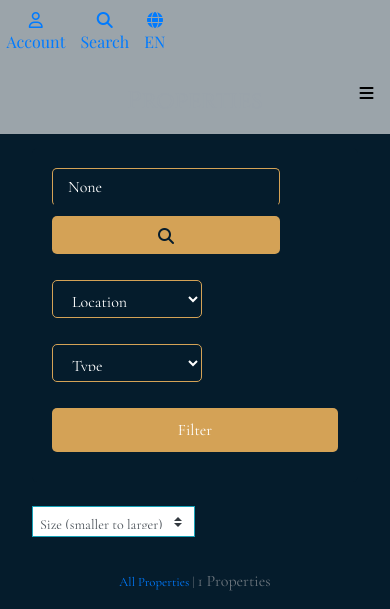
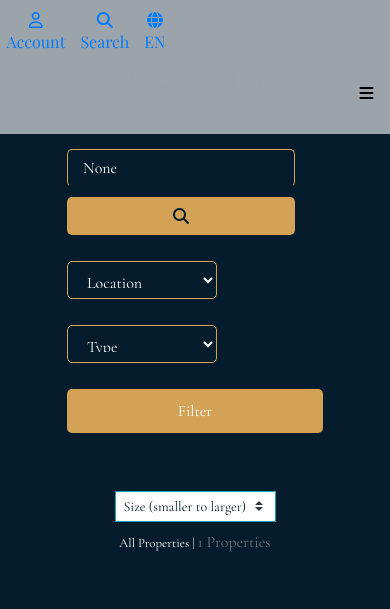
Before and after one commit to Lilla-Kavecsanszki/residenza126, a Django app: page /properties/ in a window 390 px wide. Shown: the top 609 px of the page. Run offline with Django 4.2, Linux system fonts and the light colour scheme; tables that the repository leaves empty hold one stand-in row (values such as "Sample post"); grey boxes marked "Sample" are stand-in pictures; some libraries are stand-ins or nearby versions; some web fonts are replaced.

Commit message:
Adjusted front end on Properties page

```diff
--- a/construction/templates/construction/construction.html
+++ b/construction/templates/construction/construction.html
@@ -43,6 +43,12 @@
             </div>
         </div>
 
+        <div class="help-button shadow-sm rounded-0">
+            <a class="help-link d-flex h-100" href="{% url 'contact_us' %}">
+                <i class="fa-solid fa-circle-info fa-bounce fa-xl mx-auto my-auto" style="color: #daa520;"></i>
+            </a>
+        </div>
+
         <!-- Add more projects as needed -->
     </div>
 </section>
--- a/properties/templates/properties/properties.html
+++ b/properties/templates/properties/properties.html
@@ -17,11 +17,12 @@
     <hr/>
 
     <!-- Search and Filter Banner -->
+    <div class="search-box text-center">
         <div class="search-banner mb-4">
             <form class="form-inline" method="GET" action="{% url 'all_properties' %}">
                 <div class="form-group mr-2">
                     <input type="text" class="form-control" placeholder="Search by Name" name="q" value="{{ search_query }}">
-                <button class="form-control btn border-0" type="submit">
+                    <button class="form-control btn" type="submit">
                         <span class="icon"><i class="fas fa-search fa-lg" style="color: #051c2c;"></i></span>
                     </button>
                 </div>
@@ -48,72 +49,102 @@
                 <button type="submit" class="btn btn-primary">Filter</button>
             </form>
         </div>
+    </div>
 
-    <div class="row mt-1 mb-2">
-        <div class="col-12 col-md-6 order-md-first">
-            <div class="sort-select-wrapper w-50">
+    <div class="row mt-1 mb-5 align-items-center justify-content-center sorting-box">
+        <div class="col-12 col-md-6 d-flex justify-content-center mb-2 mb-md-0">
+            <div class="sort-select-wrapper">
                 <select id="sort-selector"
                     class="custom-select custom-select-sm rounded-0 border border-{% if current_sorting != 'None_None' %}info{% else %}black{% endif %}">
                     <option value="size_asc" {% if current_sorting == 'size_asc' %}selected{% endif %}>Size (smaller to larger)</option>
                     <option value="size_desc" {% if current_sorting == 'size_desc' %}selected{% endif %}>Size (larger to smaller)</option>
                     <option value="price_asc" {% if current_sorting == 'price_asc' %}selected{% endif %}>Price (low to high)</option>
                     <option value="price_desc" {% if current_sorting == 'price_desc' %}selected{% endif %}>Price (high to low)</option>
-
                 </select>
             </div>
         </div>
-        <div class="col-12 col-md-6 my-auto order-md-last d-flex justify-content-center">
-            <p class="text-muted mt-3 text-center text-md-left">
+        <div class="col-12 col-md-6 d-flex justify-content-center align-items-center">
+            <p class="text-muted mb-0 text-center text-md-left">
                 {% if search_query or current_locations or current_sorting != 'None_None' %}
-                <span class="small"><a href="{% url 'all_properties' %}">All Properties</a> | </span>
+                <span class="small text-white"><a class="text-white" href="{% url 'all_properties' %}">All Properties</a> | </span>
                 {% endif %}
                 {{ properties|length }} Properties{% if search_query %} found for <strong>"{{ search_query }}"</strong>{% endif %}
             </p>
         </div>
     </div>
 
-    <div class="property-container mb-3 col-10 offset-1">
+    <div class="property-container mb-3">
         <div class="row">
             {% for property in properties %}
-            <div class="col-lg-4 col-md-6">
-                <div class="card h-100 border-0 text-center">
-                    {% if property.image %}
+            <div class="col-12 col-sm-6 col-md-4 mb-4">
+                <div class="card h-100 border-0">
+                    {% if property.video %}
+                    <!-- Render video if available -->
                     <a href="{% url 'property_detail' property.id %}">
-                        <img class="card-img-top img-fluid" src="{{ property.image.url }}" alt="{{ property.name }}" />
+                        <video class="card-img-top img-fluid" autoplay muted loop>
+                            <source src="{{ property.video.url }}" type="video/mp4">
+                            Your browser does not support the video tag.
+                        </video>
+                    </a>
+                    {% elif property.image %}
+                    <!-- Render image if video is not available -->
+                    <a href="{% url 'property_detail' property.id %}">
+                        <img class="card-img-top img-fluid" src="{{ property.image.url }}" alt="{{ property.name }}">
                     </a>
                     {% else %}
+                    <!-- Fallback image if neither video nor image is available -->
                     <a href="{% url 'property_detail' property.id %}">
-                        <img class="card-img-top img-fluid" src="{% static 'img/noimage.png' %}" alt="{{ property.name }}" />
+                        <img class="card-img-top img-fluid" src="{{ MEDIA_URL }}noimage.png" alt="{{ property.name }}">
                     </a>
                     {% endif %}
                     <div class="card-body pb-0">
-                        <p class="mb-2">{{ property.name }}</p>
-                        <p class="small mt-1 mb-3">
-                            <a class="text-muted" href="{% url 'all_properties' %}?location={{ property.location }}">
-                                <i class="fas fa-location-arrow mr-1"></i>
-                                {{ property.location }}
+                        <p class="mb-0 d-flex justify-content-between align-items-baseline">
+                            {{ property.name }}
+                            <span class="price">${{ property.price }}</span>
+                        </p>
+                    </div>
+                    <div class="card-footer bg-white pt-0 border-0 text-left">
+                        <div class="row">
+                            <div class="col-12">
+                                <!-- Property Details -->
+                                <div class="property-details">
+                                    {% if property.size %}
+                                    <p class="small mb-0">
+                                        <i class="fas fa-ruler mr-1"></i>{{ property.size }} sq ft
+                                    </p>
+                                    {% endif %}
+                                    {% if property.bedrooms %}
+                                    <p class="small mb-0">
+                                        <i class="fas fa-bed mr-1"></i>{{ property.bedrooms }} Bedrooms
+                                    </p>
+                                    {% endif %}
+                                    {% if property.bathrooms %}
+                                    <p class="small mb-0">
+                                        <i class="fas fa-bath mr-1"></i>{{ property.bathrooms }} Bathrooms
+                                    </p>
+                                    {% endif %}
+                                    {% if property.location %}
+                                    <p class="small mb-0">
+                                        <i class="fas fa-map-marker-alt mr-1"></i>{{ property.location }}
+                                    </p>
+                                    {% endif %}
+                                    {% if property.type %}
+                                    <p class="small mt-1 mb-0">
+                                        <a class="text-muted" href="{% url 'properties' %}?category={{ property.type }}">
+                                            <i class="fas fa-tag mr-1"></i>{{ property.type }}
                                         </a>
                                     </p>
-                        <p class="small mt-1 mb-3">
-                            <a class="text-muted" href="{% url 'all_properties' %}?type={{ property.property_type }}">
-                                <i class="fas fa-home mr-1"></i>
-                                {{ property.property_type }}
-                            </a>
-                        </p>
-                    </div>
-                    <div class="card-footer bg-white pt-0 border-0 text-center">
-                        <div class="row">
-                            <div class="col">
-                                <p class="mb-0 font-weight-bold">€{{ property.price }}</p>
-                                <p class="mb-0">Price</p>
+                                    {% endif %}
                                 </div>
                             </div>
                         </div>
                     </div>
+
                 </div>
-            {% if forloop.counter|divisibleby:2 %}
-            <div class="col-12 d-md-none d-lg-none mb-5">
-                <hr/>
+            </div>
+            {% if forloop.counter|divisibleby:3 and not forloop.last %}
+            <div class="col-12 d-none d-lg-block mb-5">
+                <hr>
             </div>
             {% endif %}
             {% endfor %}
@@ -132,7 +163,7 @@
 {% block postloadjs %}
 {{ block.super }}
 
-<script>
+<script type="text/javascript">
     $('#sort-selector').change(function () {
         var selector = $(this);
         var currentUrl = new URL(window.location);
--- a/static/css/base.css
+++ b/static/css/base.css
@@ -322,7 +322,7 @@
     border-radius: 1px;
     padding: 1.5em;              /* Increased padding for a more luxurious feel */
     margin: 1.5em;             /* Adjusted margin for spacing between cards */
-    box-shadow: 0 6px 12px rgba(174, 134, 37, 0.5);
+    box-shadow: 0 6px 12px rgba(255, 255, 255, 0.3);
     text-align: center;
     height: 450px;
 }
@@ -402,7 +402,7 @@
 .company-story .company-video {
     width: 100%;
     height: auto;
-    box-shadow: 0 6px 12px rgba(247, 239, 138, 0.8);
+    box-shadow: 0 6px 12px rgba(0, 0, 0, 1);
     border-radius: 5px;
 }
 
--- a/static/css/properties.css
+++ b/static/css/properties.css
@@ -1,16 +1,13 @@
-/* properties.css */
-
 body {
     font-family: "Cormorant Garamond", serif;
     background-color: #051c2c;
     color: whitesmoke;
-    padding-top: 10%; /* Adjusted to avoid navbar overlap */
 }
 
-/* Container for Contact Page */
 .container {
     padding: 2em;
-    margin-top: 4%
+    margin-top: 9%;
+    max-width: 1200px;
 }
 
 /* Heading Styles */
@@ -20,6 +17,15 @@
 }
 
 /* Search Banner Container */
+.search-box {
+    display: flex;
+    justify-content: center;
+    align-items: center;
+    flex-direction: column; /* Center vertically if needed */
+    width: 100%;
+    padding: 0 15px; /* Add padding for smaller screens */
+}
+
 .search-banner {
     background-color: #051c2c; /* Dark blue background */
     padding: 20px; /* Padding around the content */
@@ -99,10 +105,49 @@
     }
 }
 
+/* Responsive alignment and spacing */
+.sorting-box {
+    display: flex;
+    flex-wrap: wrap;
+    align-items: center; /* Vertically center items */
+    justify-content: center; /* Center items horizontally */
+}
+
+.sort-select-wrapper {
+    max-width: 100%; /* Ensure select does not exceed its container */
+    max-width: 400px;
+}
+
+.custom-select {
+    max-width: 400px;
+    color: #051c2c;
+}
+
+/* Ensure proper alignment of sort-select and text */
+.d-flex {
+    display: flex;
+    align-items: center; /* Center items vertically */
+}
+
+@media (max-width: 768px) {
+    .sorting-box {
+        flex-direction: column; /* Stack items vertically on small screens */
+        text-align: center; /* Center text on small screens */
+    }
+
+    .col-12 {
+        margin-bottom: 10px; /* Add space between stacked items */
+    }
+
+    .sort-select-wrapper select {
+        max-width: 100%; /* Make sure the select box is responsive */
+    }
+}
+
 /* Property card styles */
 .card {
-    border-radius: 10px;
-    box-shadow: 0 4px 8px rgba(0, 0, 0, 0.1);
+    border-radius: 5px;
+    box-shadow: 0 4px 8px rgba(255, 255, 255, 0.3);
     transition: transform 0.2s ease-in-out;
 }
 
@@ -124,22 +169,31 @@
 
 .card-body p {
     margin-bottom: 0.5em;
+    color: #051c2c;
+}
+
+/* Card footer styles for property details */
+.card-footer {
+    display: flex;
+    flex-direction: column;
+    background-color: #fff;
+    padding: 1em;
+    border-top: none;
+}
+
+.card-footer .property-details p {
+    margin-bottom: 0.25em; /* Adjust spacing between property details */
     color: #333;
 }
 
-.card-body .small {
+.card-footer .property-details .small {
     color: #777;
 }
 
-/* Sorting select styles */
-.sort-select-wrapper {
-    margin-bottom: 1em;
-}
-
-.custom-select {
-    border-radius: 5px;
-    border: 1px solid #ddd;
-    padding: 0.5em;
+/* Price styling */
+.price {
+    font-weight: bold;
+    font-size: 1.25rem;
 }
 
 /* Pagination styles */
@@ -149,7 +203,7 @@
 }
 
 .step-links a {
-    color: #0056b3;
+    color: red;
     text-decoration: none;
     margin: 0 0.5em;
 }
@@ -167,7 +221,6 @@
     position: fixed;
     bottom: 1em;
     right: 1em;
-    background-color: #fff;
     border-radius: 50%;
     box-shadow: 0 4px 8px rgba(0, 0, 0, 0.2);
     padding: 0.5em;
@@ -183,5 +236,36 @@
 }
 
 .help-link i {
-    font-size: 2em;
+    font-size: 2.5em;
 }
+
+.help-button a {
+    text-decoration: none;
+}
+
+/* Adjustments for 3 cards layout */
+@media (min-width: 768px) {
+    .property-container .row {
+        display: flex;
+        flex-wrap: wrap;
+    }
+
+    .property-container .col-md-4 {
+        flex: 0 0 33.3333%; /* 3 cards per row */
+        max-width: 33.3333%;
+    }
+}
+
+@media (max-width: 768px) {
+    .property-container .col-sm-6 {
+        flex: 0 0 50%; /* 2 cards per row on smaller screens */
+        max-width: 50%;
+    }
+}
+
+@media (max-width: 576px) {
+    .property-container .col-12 {
+        flex: 0 0 100%; /* 1 card per row on extra-small screens */
+        max-width: 100%;
+    }
+}
```
Also changed, not shown: static/css/construction.css (+12 -0 lines), media/images/house1.jpg (added), media/images/noimage.png (added), static/media/noimage.png (added). Lines whose indentation alone changed are shown as unchanged.
